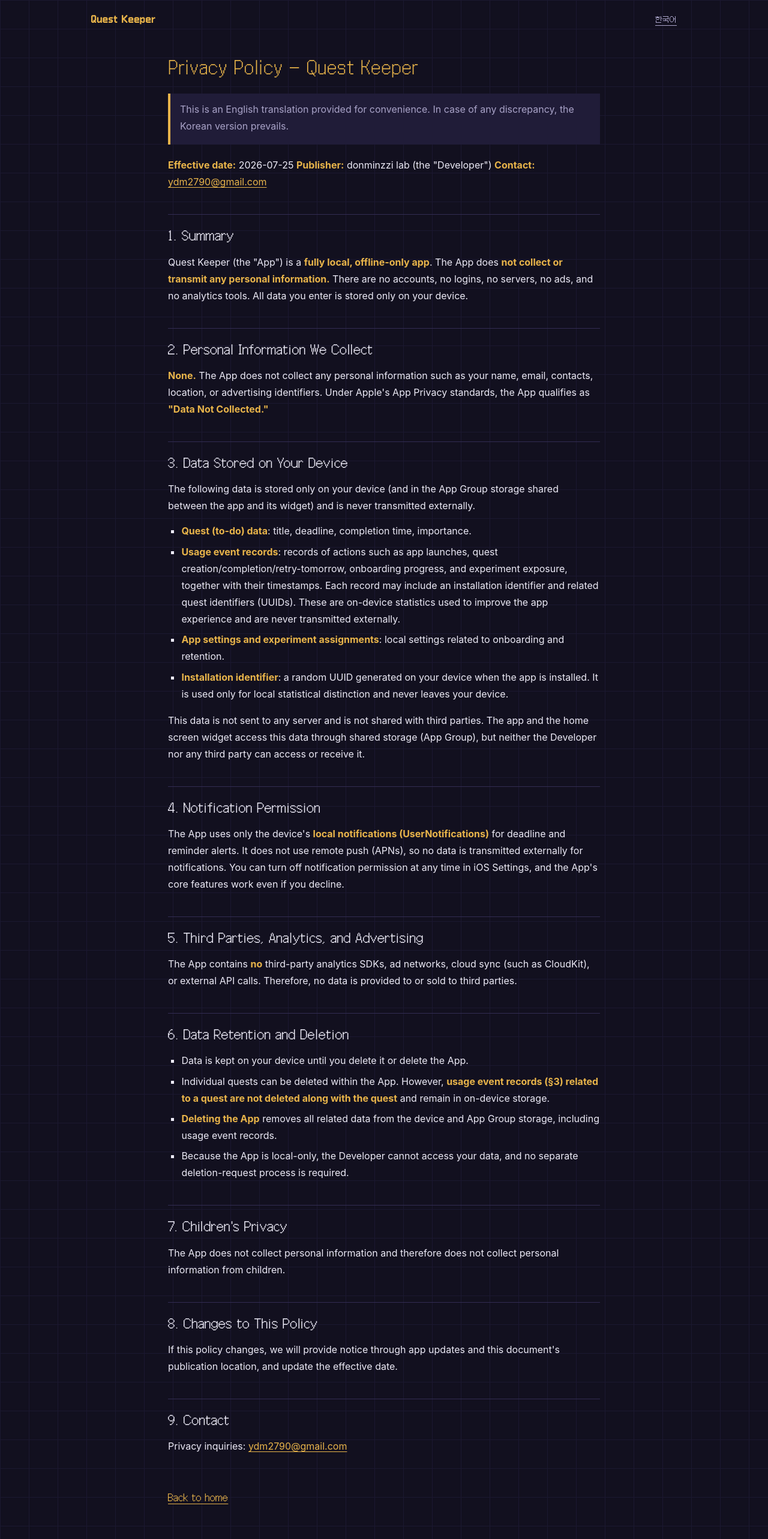
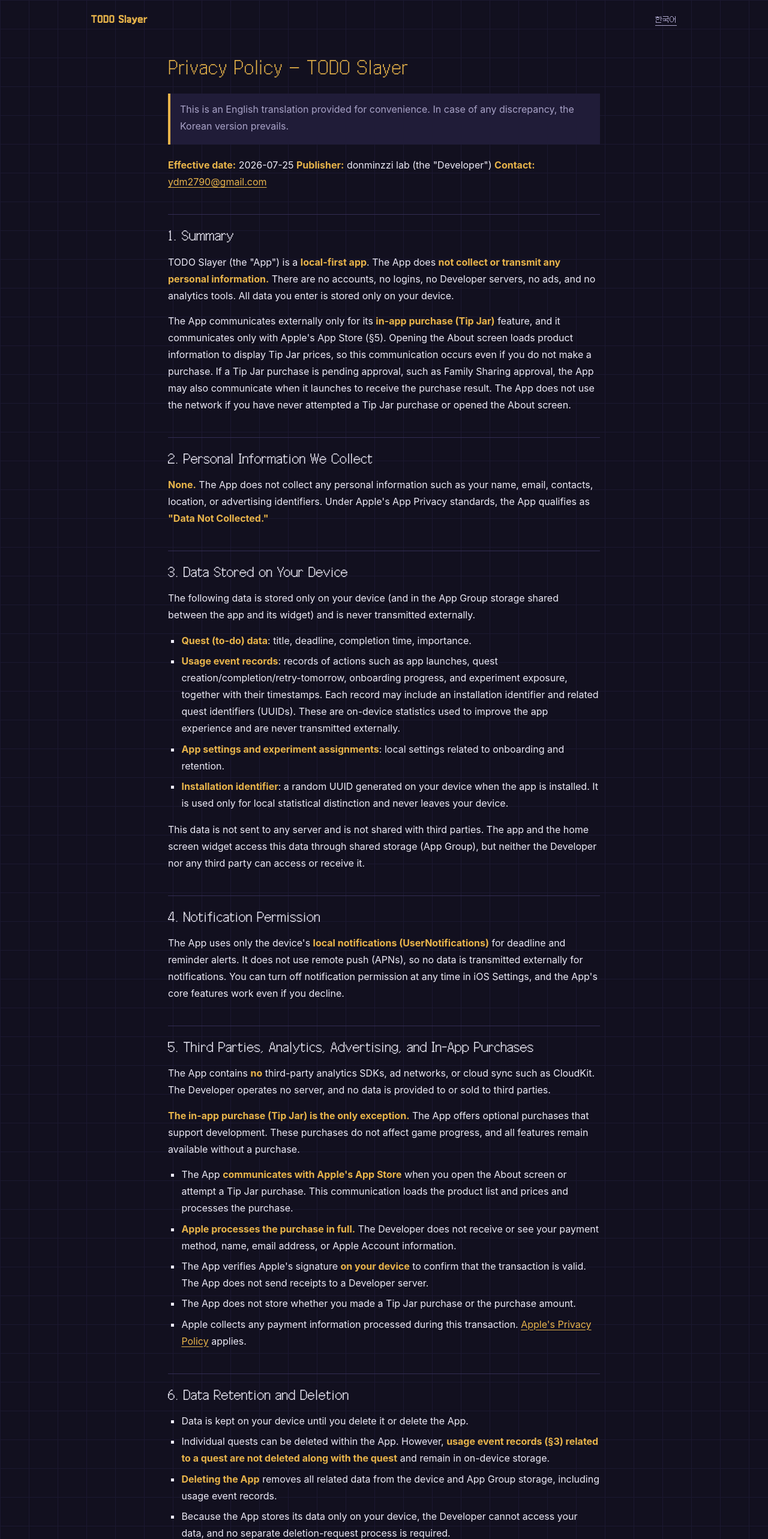
Before and after one commit to AndrewDongminYoo/quest-keeper-landing, a Next.js app: page /en/privacy in a window 1280 px wide. Shown: the top 2566 px of the page at 60% size. Built offline with nearby package versions, Linux system fonts and the light colour scheme; no server answers.

Commit message:
fix(landing): align public brand and legal copy

```diff
--- a/app/[locale]/layout.tsx
+++ b/app/[locale]/layout.tsx
@@ -4,7 +4,13 @@ import Link from "next/link";
 import { notFound } from "next/navigation";
 import "../globals.css";
 import { dict } from "@/lib/dictionaries";
-import { LOCALES, SITE_URL, isLocale, type Locale } from "@/lib/site";
+import {
+  LOCALES,
+  PRODUCT_NAME,
+  SITE_URL,
+  isLocale,
+  type Locale,
+} from "@/lib/site";
 
 const galmuri = localFont({
   src: [
@@ -37,10 +43,10 @@ export async function generateMetadata({
   const t = dict[locale];
   return {
     metadataBase: new URL(SITE_URL),
-    title: { default: t.meta.title, template: "%s | Quest Keeper" },
+    title: { default: t.meta.title, template: `%s | ${PRODUCT_NAME}` },
     description: t.meta.description,
     openGraph: {
-      siteName: "Quest Keeper",
+      siteName: PRODUCT_NAME,
       type: "website",
       locale: locale === "ko" ? "ko_KR" : "en_US",
       images: [{ url: "/og.png", width: 1200, height: 630 }],
@@ -64,7 +70,7 @@ export default async function LocaleLayout({
   const websiteJsonLd = {
     "@context": "https://schema.org",
     "@type": "WebSite",
-    name: "Quest Keeper",
+    name: PRODUCT_NAME,
     url: SITE_URL,
     inLanguage: locale,
     publisher: { "@type": "Organization", name: "donminzzi lab" },
--- a/app/[locale]/page.tsx
+++ b/app/[locale]/page.tsx
@@ -5,6 +5,7 @@ import { Sprite, type SpriteName } from "@/components/Sprite";
 import { dict } from "@/lib/dictionaries";
 import {
   APP_STORE_URL,
+  PRODUCT_NAME,
   SITE_URL,
   isLocale,
   localizedAlternates,
@@ -33,7 +34,7 @@ export default async function LandingPage({
   const jsonLd = {
     "@context": "https://schema.org",
     "@type": "MobileApplication",
-    name: "Quest Keeper",
+    name: PRODUCT_NAME,
     description: t.meta.description,
     operatingSystem: "iOS",
     applicationCategory: "Productivity",
--- a/app/llms.txt/route.ts
+++ b/app/llms.txt/route.ts
@@ -1,12 +1,12 @@
-import { APP_STORE_URL, SITE_URL } from "@/lib/site";
+import { APP_STORE_URL, PRODUCT_NAME, SITE_URL } from "@/lib/site";
 
 export const dynamic = "force-static";
 
 // llms.txt (https://llmstxt.org): LLM 크롤러용 사이트 요약. 카피 변경 시 함께 갱신.
 export function GET() {
-  const body = `# Quest Keeper
+  const body = `# ${PRODUCT_NAME}
 
-> Quest Keeper is a fully offline pixel RPG to-do app for iOS, available on the App Store. Procrastinated tasks grow into monsters — finish before the deadline and your hero slays them in one strike. The app is localized in Korean and English and follows the device language across every screen, notification, and widget; quests can also be created from Shortcuts or Siri without opening the app. No accounts, no servers, no ads, no tracking; all data stays on the device, qualifying as "Data Not Collected" under Apple's App Privacy standards.
+> ${PRODUCT_NAME} is a local-first pixel RPG to-do app for iOS, available on the App Store. Procrastinated tasks grow into monsters — finish before the deadline and your hero slays them in one strike. The app is localized in Korean and English and follows the device language across every screen, notification, and widget; quests can also be created from Shortcuts or Siri without opening the app. No accounts, no developer servers, no ads, no tracking; all app data stays on the device, qualifying as "Data Not Collected" under Apple's App Privacy standards. The optional Tip Jar communicates only with Apple's App Store to load product information and process purchases.
 
 Korean is this site's primary language (canonical pages live under /ko); English versions are at the same paths under /en. Published by donminzzi lab.
 
--- a/content/legal/privacy.en.md
+++ b/content/legal/privacy.en.md
@@ -1,4 +1,4 @@
-# Privacy Policy — Quest Keeper
+# Privacy Policy — TODO Slayer
 
 > This is an English translation provided for convenience. In case of any discrepancy, the Korean version prevails.
 
@@ -8,10 +8,15 @@
 
 ## 1. Summary
 
-Quest Keeper (the "App") is a **fully local, offline-only app**.
+TODO Slayer (the "App") is a **local-first app**.
 The App does **not collect or transmit any personal information.**
-There are no accounts, no logins, no servers, no ads, and no analytics tools.
+There are no accounts, no logins, no Developer servers, no ads, and no analytics tools.
 All data you enter is stored only on your device.
+
+The App communicates externally only for its **in-app purchase (Tip Jar)** feature, and it communicates only with Apple's App Store (§5).
+Opening the About screen loads product information to display Tip Jar prices, so this communication occurs even if you do not make a purchase.
+If a Tip Jar purchase is pending approval, such as Family Sharing approval, the App may also communicate when it launches to receive the purchase result.
+The App does not use the network if you have never attempted a Tip Jar purchase or opened the About screen.
 
 ## 2. Personal Information We Collect
 
@@ -36,17 +41,25 @@ The App uses only the device's **local notifications (UserNotifications)** for d
 It does not use remote push (APNs), so no data is transmitted externally for notifications.
 You can turn off notification permission at any time in iOS Settings, and the App's core features work even if you decline.
 
-## 5. Third Parties, Analytics, and Advertising
+## 5. Third Parties, Analytics, Advertising, and In-App Purchases
 
-The App contains **no** third-party analytics SDKs, ad networks, cloud sync (such as CloudKit), or external API calls.
-Therefore, no data is provided to or sold to third parties.
+The App contains **no** third-party analytics SDKs, ad networks, or cloud sync such as CloudKit.
+The Developer operates no server, and no data is provided to or sold to third parties.
+
+**The in-app purchase (Tip Jar) is the only exception.** The App offers optional purchases that support development. These purchases do not affect game progress, and all features remain available without a purchase.
+
+- The App **communicates with Apple's App Store** when you open the About screen or attempt a Tip Jar purchase. This communication loads the product list and prices and processes the purchase.
+- **Apple processes the purchase in full.** The Developer does not receive or see your payment method, name, email address, or Apple Account information.
+- The App verifies Apple's signature **on your device** to confirm that the transaction is valid. The App does not send receipts to a Developer server.
+- The App does not store whether you made a Tip Jar purchase or the purchase amount.
+- Apple collects any payment information processed during this transaction. [Apple's Privacy Policy](https://www.apple.com/legal/privacy/) applies.
 
 ## 6. Data Retention and Deletion
 
 - Data is kept on your device until you delete it or delete the App.
 - Individual quests can be deleted within the App. However, **usage event records (§3) related to a quest are not deleted along with the quest** and remain in on-device storage.
 - **Deleting the App** removes all related data from the device and App Group storage, including usage event records.
-- Because the App is local-only, the Developer cannot access your data, and no separate deletion-request process is required.
+- Because the App stores its data only on your device, the Developer cannot access your data, and no separate deletion-request process is required.
 
 ## 7. Children's Privacy
 
--- a/content/legal/privacy.ko.md
+++ b/content/legal/privacy.ko.md
@@ -1,4 +1,4 @@
-# 개인정보처리방침 — Quest Keeper
+# 개인정보처리방침 — TODO Slayer
 
 **시행일:** 2026-07-25
 **게시자:** 돈민찌 랩(donminzzi lab) (이하 "개발자")
@@ -6,10 +6,15 @@
 
 ## 1. 요약
 
-Quest Keeper(이하 "앱")는 **완전한 로컬 전용·오프라인 앱**입니다.
+TODO Slayer(이하 "앱")는 **로컬 전용 앱**입니다.
 앱은 어떤 개인정보도 **수집하거나 외부로 전송하지 않습니다.**
-계정, 로그인, 서버, 광고, 분석 도구가 없습니다.
+계정, 로그인, 개발자 서버, 광고, 분석 도구가 없습니다.
 사용자가 입력한 모든 데이터는 사용자의 기기 안에만 저장됩니다.
+
+앱이 외부와 통신하는 경우는 **앱 내 구입(후원) 기능 한 가지뿐**이며, 상대는 Apple의 App Store입니다(§5).
+'이 앱에 대하여' 화면을 열면 후원 항목의 가격을 표시하기 위해 상품 정보를 불러오므로, 실제로 후원하지 않아도 그때 통신이 일어납니다.
+또한 승인 대기 중이던 후원 결제(가족 구성원의 승인을 기다리는 경우 등)가 있으면, 그 결과를 받기 위해 앱을 실행할 때 통신이 일어날 수 있습니다.
+후원을 한 번도 시도하지 않았고 '이 앱에 대하여' 화면도 열지 않았다면 앱은 네트워크를 사용하지 않습니다.
 
 ## 2. 수집하는 개인정보
 
@@ -34,10 +39,18 @@ Apple의 App Privacy 기준상 앱은 **"수집된 데이터 없음(Data Not Col
 원격 푸시(APNs)를 사용하지 않으므로 알림을 위해 어떤 데이터도 외부로 전송되지 않습니다.
 알림 권한은 사용자가 언제든 iOS 설정에서 끌 수 있으며, 거부해도 앱의 핵심 기능은 동작합니다.
 
-## 5. 제3자 제공·분석·광고
+## 5. 제3자 제공·분석·광고·앱 내 구입
 
-앱에는 제3자 분석 SDK, 광고 네트워크, 클라우드 동기화(CloudKit 등), 외부 API 호출이 **포함되어 있지 않습니다.**
-따라서 제3자에게 제공되거나 판매되는 데이터가 없습니다.
+앱에는 제3자 분석 SDK, 광고 네트워크, 클라우드 동기화(CloudKit 등)가 **포함되어 있지 않습니다.**
+개발자가 운영하는 서버는 없으며, 제3자에게 제공되거나 판매되는 데이터도 없습니다.
+
+**앱 내 구입(후원)은 유일한 예외입니다.** 앱은 개발을 응원하는 용도의 선택적 후원 항목을 제공하며, 이 항목은 게임 진행에 아무 영향을 주지 않고 구입하지 않아도 모든 기능을 그대로 쓸 수 있습니다.
+
+- '이 앱에 대하여' 화면을 열거나 후원을 시도할 때 **Apple의 App Store와 통신**이 이루어집니다. 상품 목록과 가격을 불러오고 결제를 처리하기 위한 것입니다.
+- 결제는 **Apple이 전적으로 처리**합니다. 개발자는 사용자의 결제 수단, 이름, 이메일, Apple 계정 정보를 받지도 보지도 못합니다.
+- 거래의 유효성은 **기기 안에서** Apple의 서명을 검증해 확인합니다. 개발자 서버로 영수증을 보내지 않습니다.
+- 앱은 후원 여부나 금액을 기기에 저장하지 않습니다.
+- 이 과정에서 처리되는 결제 정보는 Apple이 수집하는 것이며, [Apple의 개인정보 처리방침](https://www.apple.com/legal/privacy/)이 적용됩니다.
 
 ## 6. 데이터 보관 및 삭제
 
--- a/content/legal/terms.en.md
+++ b/content/legal/terms.en.md
@@ -1,4 +1,4 @@
-# Terms of Service — Quest Keeper
+# Terms of Service — TODO Slayer
 
 > This is an English translation provided for convenience. In case of any discrepancy, the Korean version prevails.
 
@@ -8,15 +8,15 @@
 
 ## 1. Application of These Terms
 
-These Terms govern the rights and obligations between the Developer and users regarding the use of Quest Keeper (the "App").
+These Terms govern the rights and obligations between the Developer and users regarding the use of TODO Slayer (the "App").
 By downloading or using the App, you are deemed to have agreed to these Terms.
 The App is distributed through the Apple App Store, and the App Store terms (Apple Media Services Terms) also apply.
 
 ## 2. The Service
 
-- The App is a **local-only, offline productivity app** that helps you manage your to-dos with game elements.
+- The App is a **local-only productivity app** that helps you manage your to-dos with game elements. Data is stored on your device, and the only feature that communicates externally is the optional in-app purchase (Tip Jar).
 - It represents deadlines and completions as dungeon exploration and victories, and aims not to punish failure by accumulating it permanently.
-- The App operates on a single device without accounts, servers, or sync.
+- The App operates on a single device without accounts, Developer servers, or sync. Apple processes Tip Jar purchases, and the Developer does not receive payment information.
 
 ## 3. License
 
--- a/content/legal/terms.ko.md
+++ b/content/legal/terms.ko.md
@@ -1,4 +1,4 @@
-# 서비스 이용약관 — Quest Keeper
+# 서비스 이용약관 — TODO Slayer
 
 **시행일:** 2026-07-25
 **게시자:** 돈민찌 랩(donminzzi lab) (이하 "개발자")
@@ -6,15 +6,15 @@
 
 ## 1. 약관의 적용
 
-본 약관은 Quest Keeper(이하 "앱")의 이용에 관한 개발자와 사용자 간의 권리·의무를 규정합니다.
+본 약관은 TODO Slayer(이하 "앱")의 이용에 관한 개발자와 사용자 간의 권리·의무를 규정합니다.
 앱을 다운로드하거나 사용하면 본 약관에 동의한 것으로 봅니다.
 앱은 Apple App Store를 통해 배포되며, App Store 이용약관(Apple Media Services 약관)도 함께 적용됩니다.
 
 ## 2. 서비스 내용
 
-- 앱은 할 일을 게임적 요소로 관리하도록 돕는 **로컬 전용·오프라인 생산성 앱**입니다.
+- 앱은 할 일을 게임적 요소로 관리하도록 돕는 **로컬 전용 생산성 앱**입니다. 데이터는 기기 안에만 저장되며, 외부와 통신하는 기능은 선택 사항인 앱 내 구입(후원)뿐입니다.
 - 마감·완료를 던전 탐험과 승리로 표현하며, 실패를 영구적으로 누적해 처벌하지 않는 방식을 지향합니다.
-- 앱은 계정·서버·동기화 없이 단일 기기에서 동작합니다.
+- 앱은 계정·개발자 서버·동기화 없이 단일 기기에서 동작합니다. 후원 결제는 Apple이 처리하며, 개발자는 결제 정보를 받지 않습니다.
 
 ## 3. 이용 허락(라이선스)
 
--- a/lib/dictionaries.ts
+++ b/lib/dictionaries.ts
@@ -1,13 +1,13 @@
-import type { Locale } from "./site";
+import { PRODUCT_NAME, type Locale } from "./site";
 
 export const dict = {
   ko: {
     meta: {
-      title: "Quest Keeper | 할 일을 사냥하는 픽셀 RPG 투두",
+      title: `${PRODUCT_NAME} | 할 일을 사냥하는 픽셀 RPG 투두`,
       description:
-        "미룬 할 일이 몬스터가 되어 자라납니다. 마감 전에 완료하면 용사가 단칼에 처치! 계정도 광고도 없는 완전한 오프라인 픽셀 RPG 투두 앱.",
+        "미룬 할 일이 몬스터가 되어 자라납니다. 마감 전에 완료하면 용사가 단칼에 처치! 계정도 광고도 없고 데이터가 기기 안에 머무는 픽셀 RPG 투두 앱.",
     },
-    nav: { langLabel: "언어 선택", brand: "Quest Keeper" },
+    nav: { langLabel: "언어 선택", brand: PRODUCT_NAME },
     hero: {
       title: ["할 일을 사냥하는", "픽셀 RPG 투두"],
       sub: "미룬 할 일은 몬스터가 되어 자라나고, 마감 전에 끝내면 용사가 단칼에 처치합니다.",
@@ -67,7 +67,7 @@ export const dict = {
       ],
     },
     features: {
-      title: ["가볍고, 조용하고,", "오프라인"],
+      title: ["가볍고, 조용하고,", "기기 안에서"],
       rows: [
         {
           title: "홈 화면 위젯",
@@ -87,13 +87,13 @@ export const dict = {
         },
         {
           title: "계정도 광고도 없음",
-          body: "완전한 오프라인, 단일 기기. 모든 데이터는 기기 안에만 저장됩니다.",
+          body: "단일 기기에서 사용하며, 모든 앱 데이터는 기기 안에만 저장됩니다.",
         },
       ],
     },
     privacy: {
-      title: "데이터는 당신의 기기를 떠나지 않습니다",
-      body: "계정 없음, 서버 없음, 광고 없음, 추적 없음. Apple 기준 “수집된 데이터 없음”에 해당하는 앱입니다.",
+      title: "앱 데이터는 기기 안에 남습니다",
+      body: "계정 없음, 개발자 서버 없음, 광고 없음, 추적 없음. 선택적 후원은 가격 조회와 결제 처리에만 Apple App Store와 통신합니다.",
       link: "개인정보처리방침 읽기",
     },
     faq: {
@@ -138,11 +138,11 @@ export const dict = {
   },
   en: {
     meta: {
-      title: "Quest Keeper | The pixel RPG to-do list",
+      title: `${PRODUCT_NAME} | The pixel RPG to-do list`,
       description:
-        "Procrastinated tasks grow into monsters. Finish before the deadline and your hero slays them in one strike. A fully offline pixel RPG to-do app with no accounts and no ads.",
+        "Procrastinated tasks grow into monsters. Finish before the deadline and your hero slays them in one strike. A local-first pixel RPG to-do app with no accounts and no ads.",
     },
-    nav: { langLabel: "Select language", brand: "Quest Keeper" },
+    nav: { langLabel: "Select language", brand: PRODUCT_NAME },
     hero: {
       title: ["Hunt your to-dos in", "a pixel RPG"],
       sub: "Procrastinated tasks grow into monsters. Finish before the deadline and your hero slays them in one strike.",
@@ -202,7 +202,7 @@ export const dict = {
       ],
     },
     features: {
-      title: ["Light, quiet,", "offline"],
+      title: ["Light, quiet,", "on-device"],
       rows: [
         {
           title: "Home screen widget",
@@ -222,13 +222,13 @@ export const dict = {
         },
         {
           title: "No accounts, no ads",
-          body: "Fully offline, single device. All your data stays on your device.",
+          body: "Built for one device. All your app data stays on your device.",
         },
       ],
     },
     privacy: {
-      title: "Your data never leaves your device",
-      body: "No accounts, no servers, no ads, no tracking. Under Apple's App Privacy standards this app qualifies as “Data Not Collected.”",
+      title: "Your app data stays on your device",
+      body: "No accounts, developer servers, ads, or tracking. The optional Tip Jar contacts Apple's App Store only to load prices and process purchases.",
       link: "Read the privacy policy",
     },
     faq: {
@@ -244,7 +244,7 @@ export const dict = {
         },
         {
           q: "Which devices are supported?",
-          a: "Quest Keeper is available for iOS on the App Store.",
+          a: `${PRODUCT_NAME} is available for iOS on the App Store.`,
         },
         {
           q: "Can I customize my hero?",
--- a/lib/site.ts
+++ b/lib/site.ts
@@ -1,5 +1,6 @@
 export const SITE_URL =
   process.env.NEXT_PUBLIC_SITE_URL ?? "https://quest.donminzzi.kr";
+export const PRODUCT_NAME = "TODO Slayer";
 
 // 스토어프론트를 고정하지 않는 형태 — Apple이 방문자 국가 스토어로 리다이렉트한다.
 export const APP_STORE_URL = "https://apps.apple.com/app/id6794192291";
```
Also changed, not shown: 1 other file (tests, documents, lock files or other folders).
